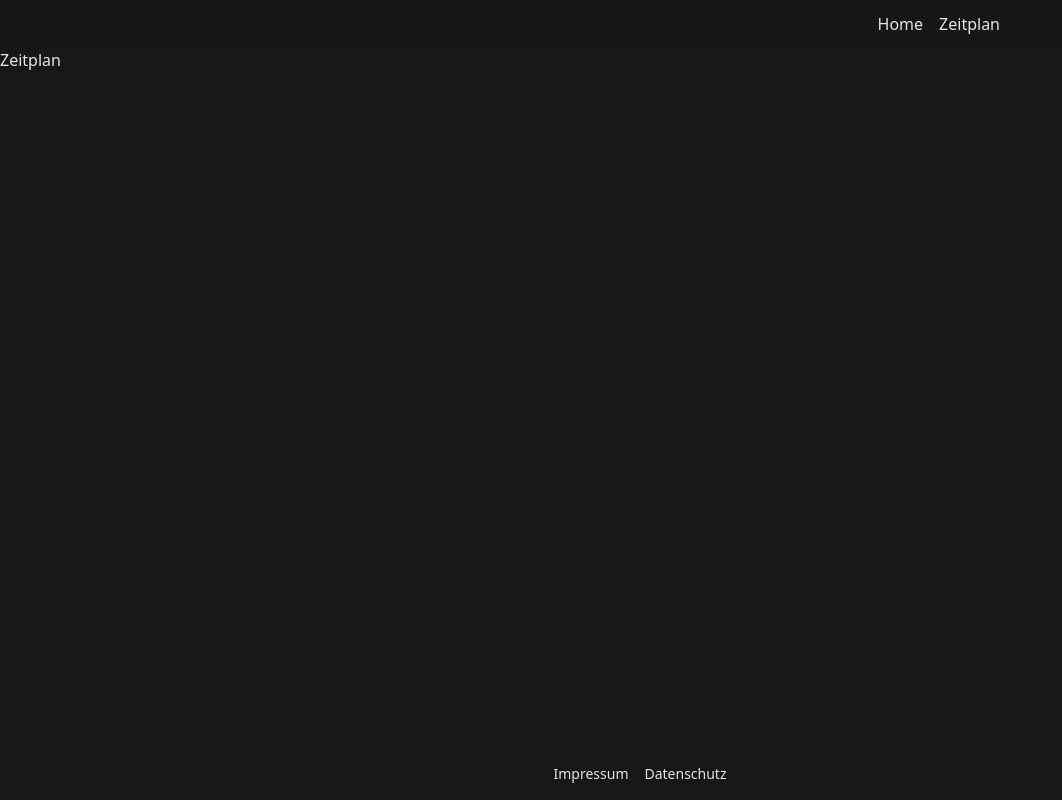
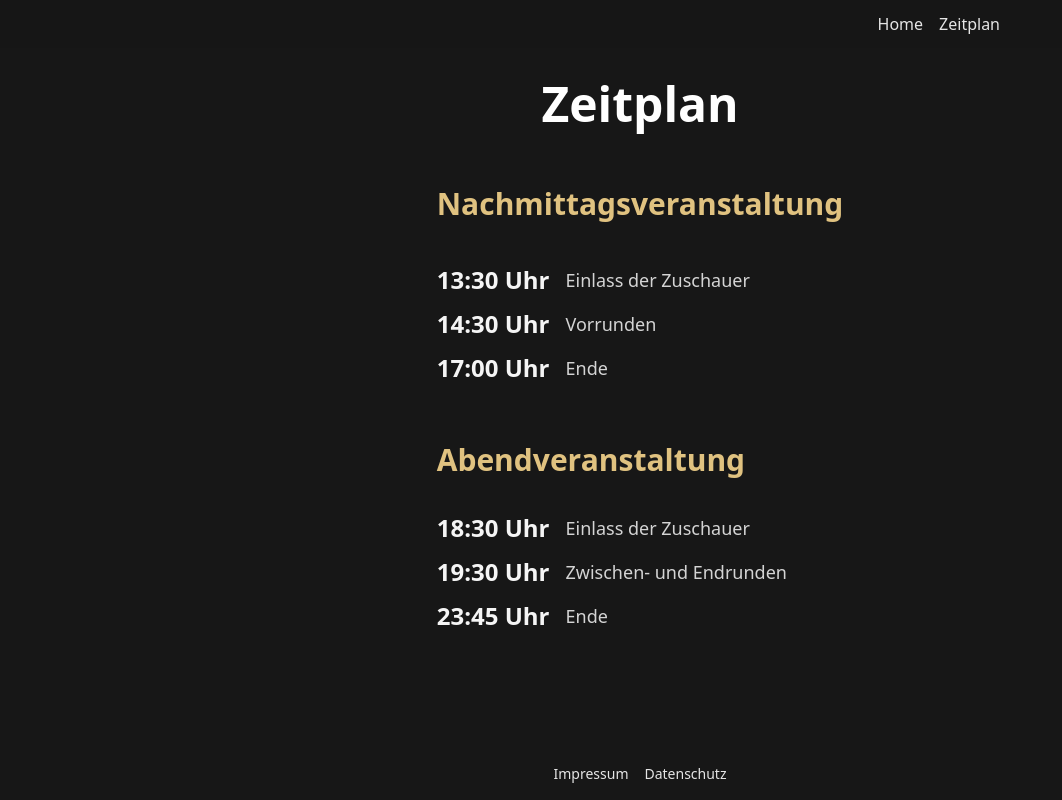
Before and after one commit to TSC-Rot-Gold-Casino-Nurnberg-e-V/dm-formationen, a Next.js app: page /zeitplan in a window 1280 px wide. Shown: the whole page, without its empty margins (0-1062 px from the left). Built offline with nearby package versions, Linux system fonts and the light colour scheme.

Commit message:
feat: enhance Zeitplan page with detailed schedule layout and metadata

```diff
--- a/app/zeitplan/page.tsx
+++ b/app/zeitplan/page.tsx
@@ -1,7 +1,58 @@
+import type { Metadata } from "next";
+
+export const metadata: Metadata = {
+  title: "Zeitplan | Deutsche Meisterschaft der Formationen 2026",
+  description: "Zeitplan der Deutschen Meisterschaft der Formationen 2026",
+};
+
 export default function ZeitplanPage() {
   return (
-    <main>
-      <h1>Zeitplan</h1>
+    <main className="container prose sm:prose-lg prose-invert prose-neutral mx-auto py-8">
+      <h1 className="text-center">Zeitplan</h1>
+      <div className="w-fit mx-auto">
+        <section>
+          <h2 className="text-primary-300 pb-2">Nachmittagsveranstaltung</h2>
+          <div className="grid grid-cols-[auto_1fr] gap-x-4 gap-y-2">
+            <div className="space-y-3">
+              <div className="font-black text-base-100 text-xl sm:text-2xl">
+                13:30 Uhr
+              </div>
+              <div className="font-black text-base-100 text-xl sm:text-2xl">
+                14:30 Uhr
+              </div>
+              <div className="font-black text-base-100 text-xl sm:text-2xl">
+                17:00 Uhr
+              </div>
+            </div>
+            <div className="space-y-3">
+              <div className="text-base-300">Einlass der Zuschauer</div>
+              <div className="text-base-300">Vorrunden</div>
+              <div className="text-base-300">Ende</div>
+            </div>
+          </div>
+        </section>
+        <section>
+          <h2 className="text-primary-300">Abendveranstaltung</h2>
+          <div className="grid grid-cols-[auto_1fr] gap-x-4 gap-y-2">
+            <div className="space-y-3">
+              <div className="font-black text-base-100 text-xl sm:text-2xl">
+                18:30 Uhr
+              </div>
+              <div className="font-black text-base-100 text-xl sm:text-2xl">
+                19:30 Uhr
+              </div>
+              <div className="font-black text-base-100 text-xl sm:text-2xl">
+                23:45 Uhr
+              </div>
+            </div>
+            <div className="space-y-3">
+              <div className="text-base-300">Einlass der Zuschauer</div>
+              <div className="text-base-300">Zwischen- und Endrunden</div>
+              <div className="text-base-300">Ende</div>
+            </div>
+          </div>
+        </section>
+      </div>
     </main>
   );
 }
```
